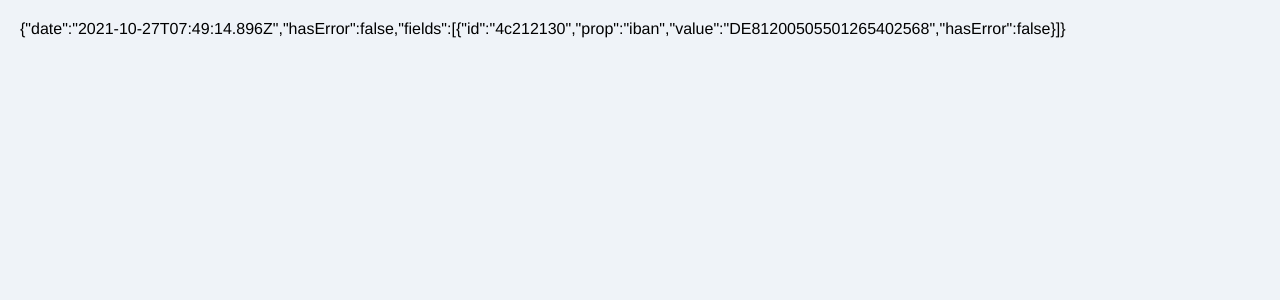
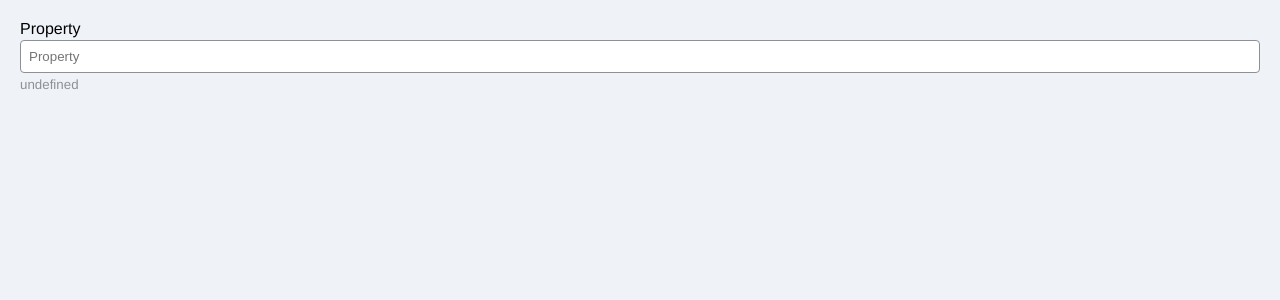
Before and after one commit to BassemDev/json-explorer, a React (Create React App) app: page / in a window 1280 px wide. Shown: the top 300 px of the page. Built offline with nearby package versions, Linux system fonts and the light colour scheme.

Commit message:
feat: adjust the usage of the main app component and fix the test

```diff
--- a/src/components/app/App.tsx
+++ b/src/components/app/App.tsx
@@ -6,9 +6,41 @@ import { DataModel } from "../../API/types";
 
 // Internal imports
 import { SAMPLE } from "../../API/data";
+import { TextField } from "../shared/textfield/TextField";
+import { jsonPathToValue } from "../../helpers/jsonHelpers";
+import { JS_BASIC_TYPES } from "../../types/jsTypesenums";
 
 export const App: React.FunctionComponent = () => {
-  const [data] = useState<DataModel>(SAMPLE);
+  const [res] = useState<DataModel>(SAMPLE);
+  const [hint, setHint] = useState<string | undefined>(undefined);
 
-  return <div>{JSON.stringify(data)}</div>;
+  const updateHint = (path: string) => {
+    // We need to substract the res word from the event
+    // If this is NOT present then no need to run the operation
+    const test = jsonPathToValue(path, res);
+    // The value assigned to the hint should be of basic type
+    if (
+      [
+        JS_BASIC_TYPES.string,
+        JS_BASIC_TYPES.number,
+        JS_BASIC_TYPES.date,
+        JS_BASIC_TYPES.boolean,
+        JS_BASIC_TYPES.undefined,
+        JS_BASIC_TYPES.null,
+      ].includes(typeof test as JS_BASIC_TYPES)
+    ) {
+      setHint(test);
+    } else {
+      setHint(undefined);
+    }
+  };
+
+  return (
+    <TextField
+      label="Property"
+      hintMessage={String(hint)}
+      placeHolder="Property"
+      updateHint={updateHint}
+    />
+  );
 };
```
Also changed, not shown: 1 other file (tests, documents, lock files or other folders).
